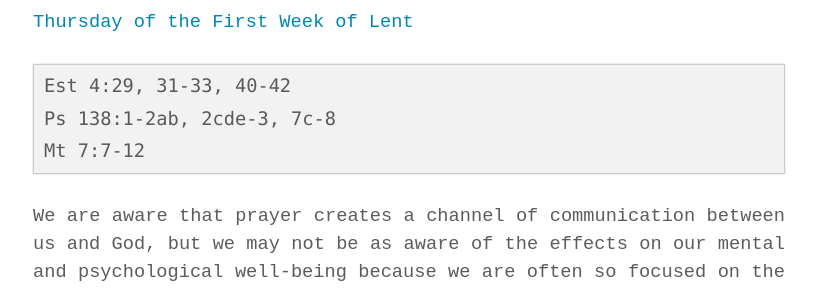
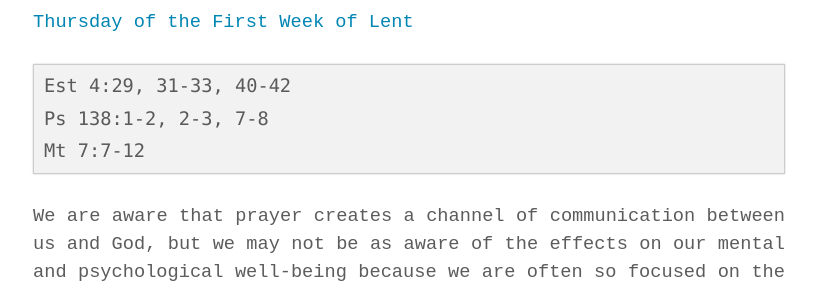
Before and after one commit to soulatcrossroad/dawnscribbler.github.io, a Jekyll site: the page built from _posts/2019-03-14-you-increased-the-strength-of-my-soul.md, in a window 1280 px wide. Shown: the part 198-488 px from the top of the page, without its empty margins (231-1048 px from the left). Built offline with Jekyll 4.4.1, drawn with Linux system fonts in a browser that asks for light colours; some web fonts are replaced.

Commit message:
Update 2019-03-14-you-increased-the-strength-of-my-soul.md

````diff
--- a/_posts/2019-03-14-you-increased-the-strength-of-my-soul.md
+++ b/_posts/2019-03-14-you-increased-the-strength-of-my-soul.md
@@ -10,7 +10,7 @@ keywords: "ask, Queen Esther, prayer repentance, Lent"
 
 ```
 Est 4:29, 31-33, 40-42
-Ps 138:1-2ab, 2cde-3, 7c-8
+Ps 138:1-2, 2-3, 7-8
 Mt 7:7-12
 ```
 We are aware that prayer creates a channel of communication between us and God, but we may not be as aware of the effects on our  mental and psychological well-being because we are often so focused on the physical outcomes.
````
